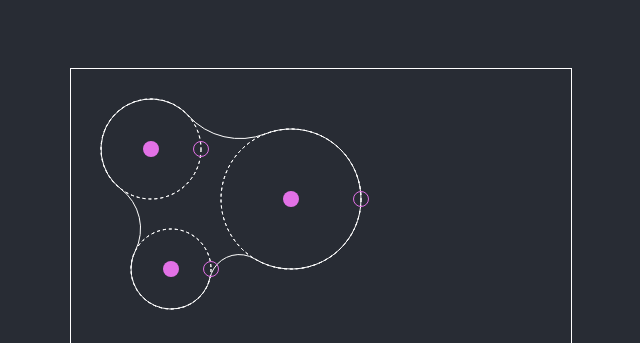
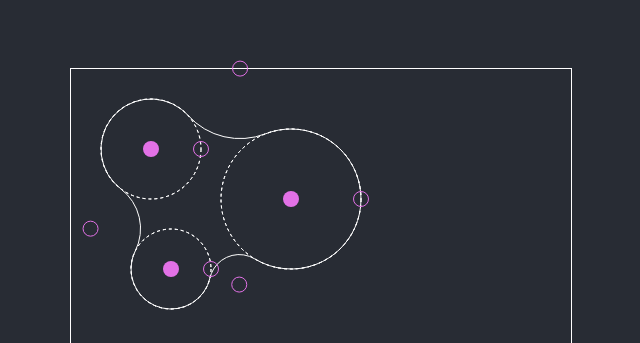
Before and after one commit to exacs/amebator, a React (Create React App) app: page / in a window 1280 px wide. Shown: the part 111-454 px from the top of the page, without its empty margins (319-959 px from the left). Built offline with nearby package versions, Linux system fonts and the light colour scheme; the HTML template or start-up script is replaced by a standard one.

Commit message:
Tangent editor

```diff
--- a/src/components/Amebator.js
+++ b/src/components/Amebator.js
@@ -1,11 +1,15 @@
 import React, { useState } from "react";
 import Canvas from "./Canvas";
 import DebugCanvas from "./DebugCanvas";
-import Controls from "./Controls";
+import CirclesEditor from "./CirclesEditor";
 import "./Amebator.css";
 
 function replace(arr, i, val) {
   return arr.map((v, j) => (i === j ? { ...v, ...val } : v));
+}
+
+function replace2(arr, i, val) {
+  return arr.map((v, j) => (i === j ? val : v));
 }
 
 function App() {
@@ -32,15 +36,23 @@ function App() {
     });
   }
 
+  function changeTangentRadius(i, r) {
+    setData({
+      circles: data.circles,
+      radii: replace2(data.radii, i, r),
+    });
+  }
+
   return (
     <div className="Amebator">
       <div className="Amebator-canvas-container">
         <DebugCanvas data={data} />
         <Canvas data={data} />
-        <Controls
-          circles={data.circles}
+        <CirclesEditor
+          data={data}
           moveCenter={moveCenter}
           changeRadius={changeRadius}
+          changeTangentRadius={changeTangentRadius}
         />
       </div>
     </div>
--- a/src/components/Controls.js
+++ b/src/components/CirclesEditor.js
@@ -1,5 +1,6 @@
 import React, { useState } from "react";
 import Draggable from "react-draggable";
+import { getTangent, getMinusRadius } from "../draw-ameba/geometry";
 import "./Knob.css";
 
 function Knob({ x, y, onChange }) {
@@ -39,7 +40,40 @@ function RadiusKnob({ x, y, r, onChange }) {
   );
 }
 
-export default function Controls({ circles, moveCenter, changeRadius }) {
+function TangentKnob({ circle0, circle1, radius, onChange }) {
+  function onDrag(e, position) {
+    const d0 = getMinusRadius(position, circle0, circle0.r);
+    const d1 = getMinusRadius(position, circle1, circle1.r);
+
+    onChange(Math.max(d0, d1));
+  }
+
+  const center = getTangent(circle0, circle1, radius);
+
+  return (
+    <Draggable position={center} onDrag={onDrag}>
+      <div className="Knob-handler-2" />
+    </Draggable>
+  );
+}
+
+export default function Controls({
+  data: { circles, radii },
+  moveCenter,
+  changeRadius,
+  changeTangentRadius,
+}) {
+  const tangents = [];
+
+  for (let i = 0; i < circles.length; i++) {
+    const circle0 = circles[i];
+    const circle1 = circles[(i + 1) % circles.length];
+    const radius = radii[i];
+
+    tangents.push({ circle0, circle1, radius });
+  }
+  console.log(tangents[0]);
+
   return (
     <div
       style={{
@@ -67,6 +101,15 @@ export default function Controls({ circles, moveCenter, changeRadius }) {
           onChange={(r) => changeRadius(i, r)}
         />
       ))}
+      {tangents.map((t, i) => (
+        <TangentKnob
+          key={i}
+          circle0={t.circle0}
+          circle1={t.circle1}
+          radius={t.radius}
+          onChange={(r) => changeTangentRadius(i, r)}
+        />
+      ))}
     </div>
   );
 }
--- a/src/draw-ameba/geometry.js
+++ b/src/draw-ameba/geometry.js
@@ -53,7 +53,7 @@ export function getTangent(circle0, circle1, radius) {
   return intersection(
     { x: circle0.x, y: circle0.y, r: radius0 },
     { x: circle1.x, y: circle1.y, r: radius1 },
-    false
+    true
   );
 }
 
--- a/src/draw-ameba/index.js
+++ b/src/draw-ameba/index.js
@@ -1,4 +1,4 @@
-import { intersection } from "./geometry.js";
+import { getTangent } from "./geometry.js";
 
 export function drawCircle(ctx, center, radius) {
   ctx.beginPath();
@@ -13,11 +13,7 @@ export default function drawAmeba(ctx, circles, radii) {
     const circle0 = circles[i];
     const circle1 = circles[(i + 1) % circles.length];
 
-    const point = intersection(
-      { ...circle0, r: circle0.r + radii[i] },
-      { ...circle1, r: circle1.r + radii[i] },
-      true
-    );
+    const point = getTangent(circle0, circle1, radii[i]);
 
     arcArgs.push(
       [circle0.x, circle0.y, circle0.r],
```
